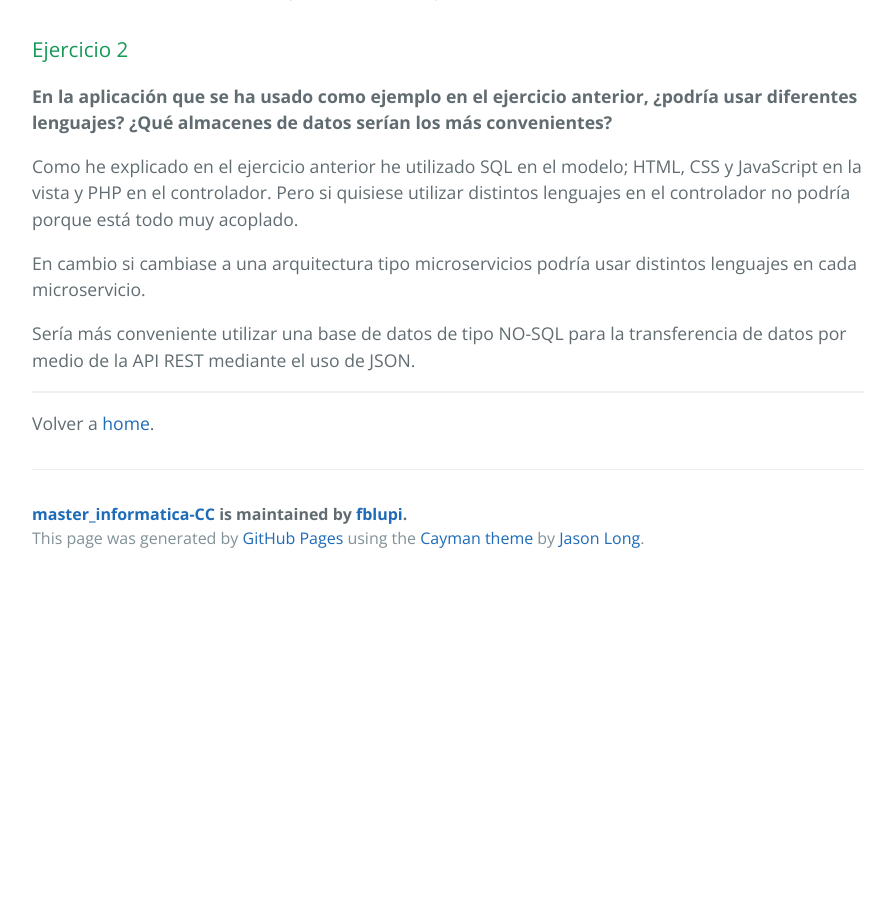
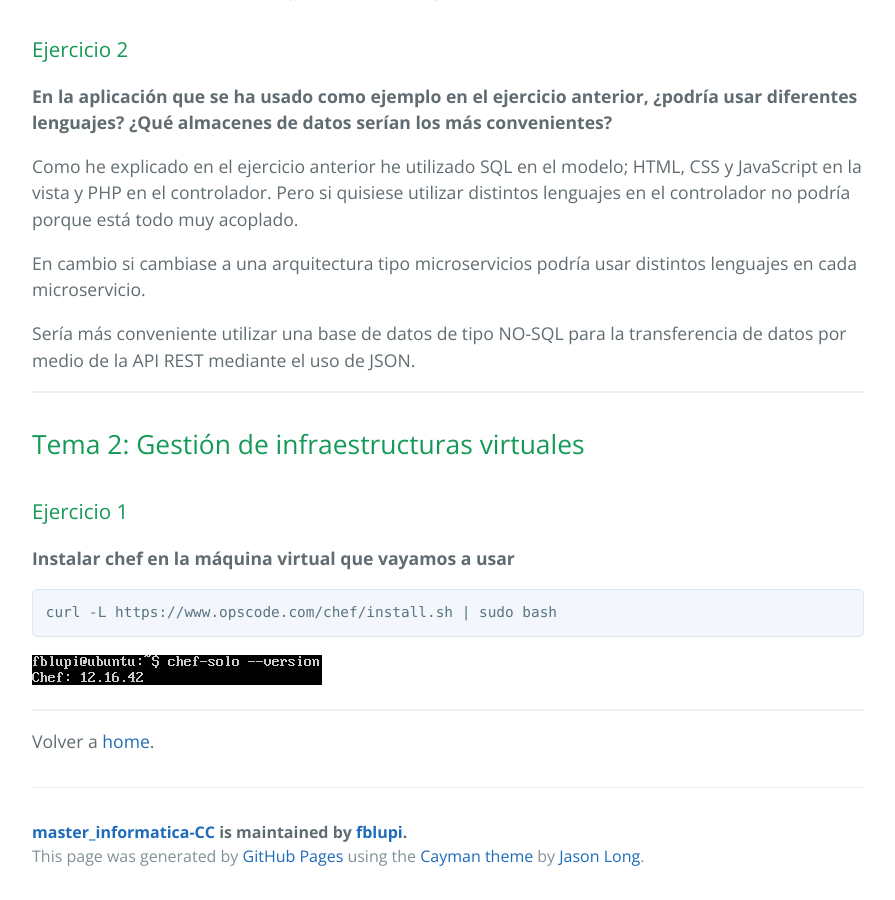
Before and after one commit to fblupi/master_informatica-CCFI, a Jekyll site: the page built from ejercicios.md, in a window 1280 px wide and 900 px high, scrolled down 978 px. Shown: the whole window, without its empty margins (192-1087 px from the left). Built offline with Jekyll 4.4.1, drawn with Linux system fonts in a browser that asks for light colours; before the commit the page ends 1560 px from its top, so only the background shows below that.

Commit message:
Ejercicio 1 Tema 2 closes #15

````diff
--- a/ejercicios.md
+++ b/ejercicios.md
@@ -32,4 +32,18 @@ Sería más conveniente utilizar una base de datos de tipo NO-SQL para la transf
 
 ---
 
+## Tema 2: Gestión de infraestructuras virtuales
+
+### Ejercicio 1
+
+**Instalar chef en la máquina virtual que vayamos a usar**
+
+```
+curl -L https://www.opscode.com/chef/install.sh | sudo bash
+```
+
+![Chef Installation](images/chef-installation.png "chef-installation")
+
+---
+
 Volver a [home](index).
````
Also changed, not shown: index.md (+1 -0 lines), images/chef-installation.png (added).
